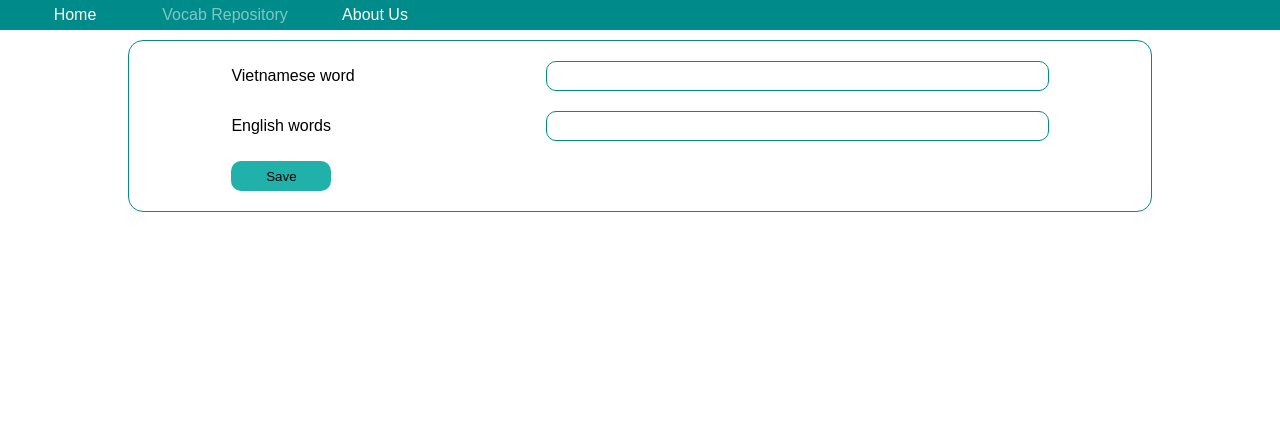
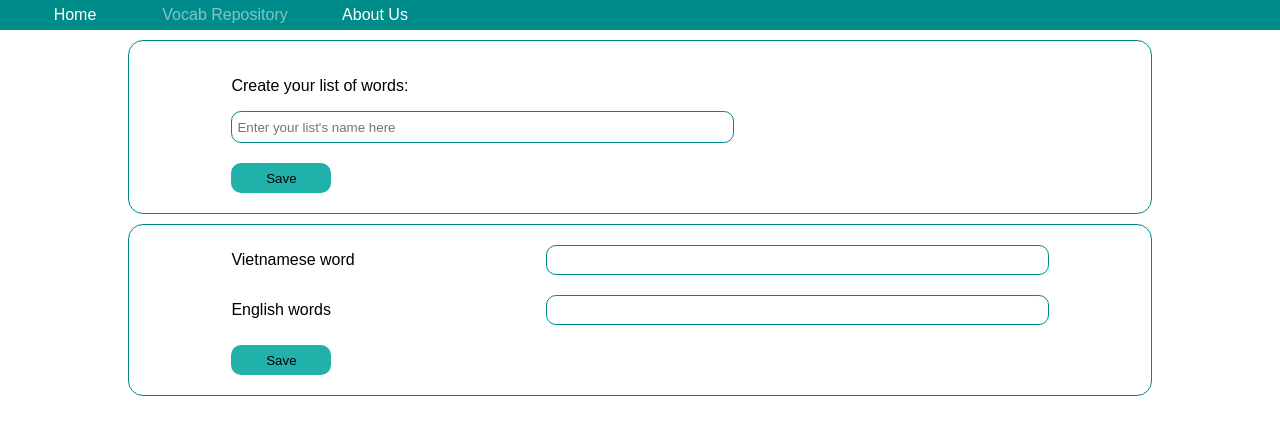
Before and after one commit to PhamVanMinh272/vocab_ielts, a Flask app: page /vocab_repository in a window 1280 px wide. Shown: the part 100-535 px from the top of the page. Run offline with Flask 2, Linux system fonts and the light colour scheme.

Commit message:
add form list addition

```diff
--- a/static/css/base.css
+++ b/static/css/base.css
@@ -81,3 +81,32 @@ div.message {
 .closebtn:hover {
     color: black;
 }
+
+.form-container {
+    display: block;
+    padding: 20px 10%;
+    border: 1px solid var(--main-color);
+    border-radius: 15px;
+    margin-top: 10px;
+}
+
+.form-container button {
+    height: 30px;
+    width: 100px;
+    background-color: lightseagreen;
+    border: none;
+    border-radius: 10px;
+}
+
+.form-container button:hover {
+    background-color: var(--main-color);
+}
+
+input[type="text"]:focus {
+    outline: none;
+}
+
+.disabled {
+    pointer-events: none;
+    opacity: 0.5;
+}
--- a/static/css/home.css
+++ b/static/css/home.css
@@ -1,54 +1,9 @@
-.add-words label {
-    width: 30%
-}
-
-.add-words input[type="text"] {
-    float: right;
-    width: 60%;
-    height: calc(100% - 2px);
-    border: 1px solid var(--main-color);
-    border-radius: 10px;
-    padding: 0 5px;
-    margin: 0;
-}
-
-input[type="text"]:focus {
-    outline: none;
-}
-
-.add-words div {
-    margin-bottom: 20px;
-    height: 30px;
-    line-height: 30px;
-}
-
-.form-container {
-    display: block;
-    padding: 20px 10%;
-    border: 1px solid var(--main-color);
-    border-radius: 15px;
-    margin-top: 10px;
-}
-
-.form-container button {
-    height: 30px;
-    width: 100px;
-    background-color: lightseagreen;
-    border: none;
-    border-radius: 10px;
-}
-
-.form-container button:hover {
-    background-color: var(--main-color);
-}
-
 .lesson-area {
     margin: 10px 0;
     padding: 10px;
     border: 1px solid var(--main-color);
     border-radius: 10px;
     text-align: center;
-
 }
 
 .lesson-area input[type="text"] {
@@ -78,11 +33,6 @@ input[type="text"]:focus {
     height: 30px;
     line-height: 30px;
     width: 40%;
-}
-
-.disabled {
-    pointer-events: none;
-    opacity: 0.5;
 }
 
 .learning-progress {
--- a/static/css/vocab_repository.css
+++ b/static/css/vocab_repository.css
@@ -0,0 +1,28 @@
+.add-words label {
+    width: 30%
+}
+
+.add-words input[type="text"] {
+    float: right;
+    width: 60%;
+    height: calc(100% - 2px);
+    border: 1px solid var(--main-color);
+    border-radius: 10px;
+    padding: 0 5px;
+    margin: 0;
+}
+
+.add-words div {
+    margin-bottom: 20px;
+    height: 30px;
+    line-height: 30px;
+}
+
+.list-name-input {
+    height: 30px;
+    border: 1px solid var(--main-color);
+    border-radius: 10px;
+    padding: 0 5px;
+    width: 60%;
+    margin-bottom: 20px;
+}
--- a/static/js/vocab_repository.js
+++ b/static/js/vocab_repository.js
@@ -3,3 +3,24 @@ $("#add-words-form").submit(function() {
   rmInputRedundantSpaces("#engs");
   return true
 });
+
+$("#save-list-name-btn").click(function() {
+  rmInputRedundantSpaces("#list-name-input");
+  $.getJSON("/check_vocab", { viet_id: $(".viet-word").attr('id'), eng_words: JSON.stringify(data) })
+  .done(function(result){
+    $.each(result.eng_words, function(i, field){
+      if (field.status === 1) {
+        $("input#"+field.id_input).css("background-color", "#52c41a");
+      } else {
+        $("input#"+field.id_input).css("background-color", "#f5222d");
+      }
+    });
+    $(".answers").html("");
+    $.each(result.eng_data, function(i, field){
+      $(".answers").append("<div class='answer'>" + field + "</div>");
+    });
+  })
+  .fail(function(error) {
+  });
+
+});
--- a/templates/vocab_repository.html
+++ b/templates/vocab_repository.html
@@ -2,10 +2,14 @@
 {% block title %}Vocabulary Repository{% endblock %}
 {% block head %}
   {{ super() }}
-  <link rel="stylesheet" href="{{ url_for('static', filename='css/home.css') }}">
-  <link rel="stylesheet" href="{{ url_for('static', filename='css/home.css') }}">
+  <link rel="stylesheet" href="{{ url_for('static', filename='css/vocab_repository.css') }}">
 {% endblock %}
 {% block content %}
+    <div class="form-container">
+        <p>Create your list of words:</p>
+        <input id="list-name" class="list-name-input" type="text" name="list-name" placeholder="Enter your list's name here"/><br>
+        <button class="save-list-name-btn">Save</button>
+    </div>
     <div class="form-container">
         <form id="add-words-form" class="add-words" action="/save_words" method="POST">
             {% for field in form %}
```
